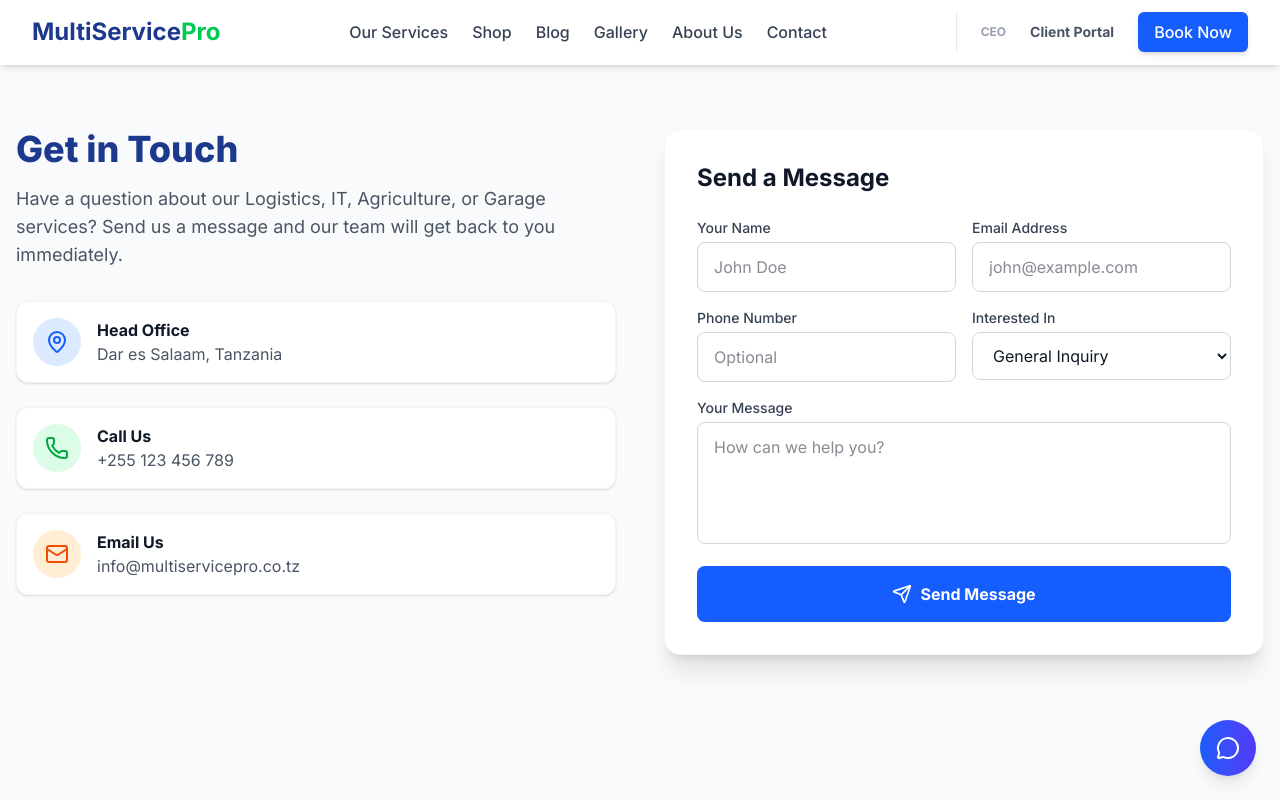
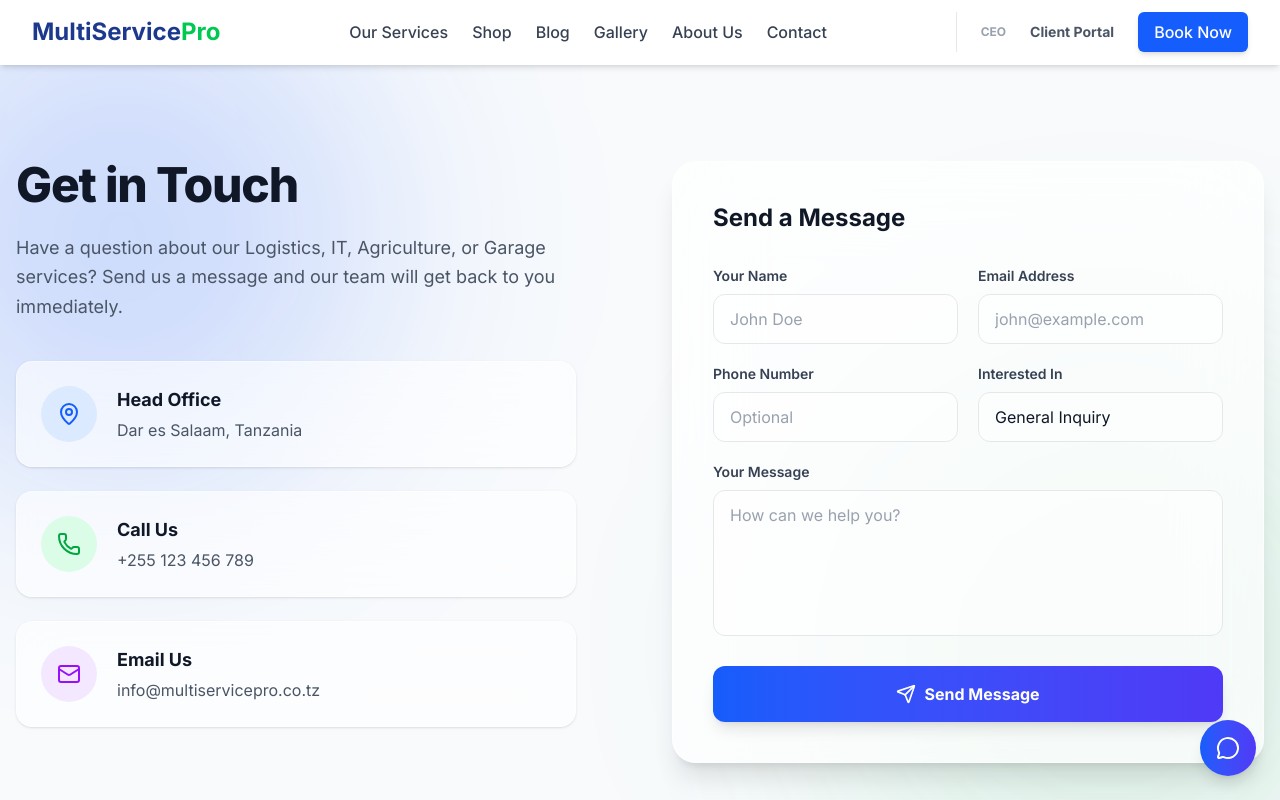
Before and after one commit to jemmziray-tech/multiservicepro, a Next.js app: page /contact in a window 1280 px wide. Shown: the top 800 px of the page. Built offline with nearby package versions, Linux system fonts and the light colour scheme; no server answers.

Commit message:
added famigation section

```diff
--- a/app/contact/page.tsx
+++ b/app/contact/page.tsx
@@ -35,96 +35,102 @@ export default function ContactPage() {
   };
 
   return (
-    <main className="min-h-screen bg-gray-50 py-16 px-4">
-      <div className="max-w-7xl mx-auto grid grid-cols-1 lg:grid-cols-2 gap-12">
+    <main className="min-h-screen bg-slate-50 dark:bg-[#09090b] py-24 px-4 relative overflow-hidden transition-colors duration-500">
+
+      {/* --- AMBIENT BACKGROUND GLOWS --- */}
+      <div className="absolute top-[-10%] left-[-10%] w-[500px] h-[500px] rounded-full bg-blue-600/20 dark:bg-blue-600/10 blur-[120px] pointer-events-none"></div>
+      <div className="absolute bottom-[-10%] right-[-10%] w-[600px] h-[600px] rounded-full bg-green-600/10 dark:bg-green-600/5 blur-[120px] pointer-events-none"></div>
+
+      <div className="max-w-7xl mx-auto grid grid-cols-1 lg:grid-cols-2 gap-16 relative z-10">
 
         {/* Left Side: Contact Info */}
-        <div className="space-y-8">
+        <div className="space-y-10 lg:pr-8">
           <div>
-            <h1 className="text-4xl font-extrabold text-blue-900">Get in Touch</h1>
-            <p className="text-gray-600 mt-4 text-lg">
+            <h1 className="text-4xl md:text-5xl font-extrabold text-gray-900 dark:text-white tracking-tight">Get in Touch</h1>
+            <p className="text-gray-600 dark:text-gray-400 mt-6 text-lg leading-relaxed">
               Have a question about our Logistics, IT, Agriculture, or Garage services? Send us a message and our team will get back to you immediately.
             </p>
           </div>
 
           <div className="space-y-6">
-            <div className="flex items-center gap-4 bg-white p-4 rounded-xl shadow-sm border border-gray-100">
-              <div className="bg-blue-100 p-3 rounded-full text-blue-600"><MapPin className="w-6 h-6" /></div>
+            <div className="flex items-center gap-5 bg-white/60 dark:bg-gray-900/40 backdrop-blur-xl p-6 rounded-2xl shadow-sm border border-white/40 dark:border-gray-800/60 hover:-translate-y-1 transition-transform">
+              <div className="bg-blue-100 dark:bg-blue-900/50 p-4 rounded-full text-blue-600 dark:text-blue-400"><MapPin className="w-6 h-6" /></div>
               <div>
-                <h3 className="font-bold text-gray-900">Head Office</h3>
-                <p className="text-gray-600">Dar es Salaam, Tanzania</p>
+                <h3 className="font-bold text-gray-900 dark:text-white text-lg">Head Office</h3>
+                <p className="text-gray-600 dark:text-gray-400 mt-1">Dar es Salaam, Tanzania</p>
               </div>
             </div>
 
-            <div className="flex items-center gap-4 bg-white p-4 rounded-xl shadow-sm border border-gray-100">
-              <div className="bg-green-100 p-3 rounded-full text-green-600"><Phone className="w-6 h-6" /></div>
+            <div className="flex items-center gap-5 bg-white/60 dark:bg-gray-900/40 backdrop-blur-xl p-6 rounded-2xl shadow-sm border border-white/40 dark:border-gray-800/60 hover:-translate-y-1 transition-transform">
+              <div className="bg-green-100 dark:bg-green-900/50 p-4 rounded-full text-green-600 dark:text-green-400"><Phone className="w-6 h-6" /></div>
               <div>
-                <h3 className="font-bold text-gray-900">Call Us</h3>
-                <p className="text-gray-600">+255 123 456 789</p>
+                <h3 className="font-bold text-gray-900 dark:text-white text-lg">Call Us</h3>
+                <p className="text-gray-600 dark:text-gray-400 mt-1">+255 123 456 789</p>
               </div>
             </div>
 
-            <div className="flex items-center gap-4 bg-white p-4 rounded-xl shadow-sm border border-gray-100">
-              <div className="bg-orange-100 p-3 rounded-full text-orange-600"><Mail className="w-6 h-6" /></div>
+            <div className="flex items-center gap-5 bg-white/60 dark:bg-gray-900/40 backdrop-blur-xl p-6 rounded-2xl shadow-sm border border-white/40 dark:border-gray-800/60 hover:-translate-y-1 transition-transform">
+              <div className="bg-purple-100 dark:bg-purple-900/50 p-4 rounded-full text-purple-600 dark:text-purple-400"><Mail className="w-6 h-6" /></div>
               <div>
-                <h3 className="font-bold text-gray-900">Email Us</h3>
-                <p className="text-gray-600">info@multiservicepro.co.tz</p>
+                <h3 className="font-bold text-gray-900 dark:text-white text-lg">Email Us</h3>
+                <p className="text-gray-600 dark:text-gray-400 mt-1">info@multiservicepro.co.tz</p>
               </div>
             </div>
           </div>
         </div>
 
         {/* Right Side: The Smart Form */}
-        <div className="bg-white p-8 rounded-2xl shadow-xl border border-gray-100">
-          <h2 className="text-2xl font-bold text-gray-900 mb-6">Send a Message</h2>
+        <div className="bg-white/70 dark:bg-gray-900/50 backdrop-blur-2xl p-8 md:p-10 rounded-3xl shadow-xl border border-white/50 dark:border-gray-800/80">
+          <h2 className="text-2xl font-bold text-gray-900 dark:text-white mb-8">Send a Message</h2>
 
           {success ? (
-            <div className="bg-green-50 border border-green-200 text-green-800 p-6 rounded-xl text-center space-y-3">
-              <CheckCircle className="w-12 h-12 text-green-500 mx-auto" />
-              <p className="font-bold text-lg">Message Sent Successfully!</p>
-              <p className="text-sm">We will be in touch shortly.</p>
+            <div className="bg-green-50/80 dark:bg-green-900/20 backdrop-blur-md border border-green-200 dark:border-green-800/50 text-green-800 dark:text-green-400 p-8 rounded-2xl text-center space-y-4 my-10">
+              <CheckCircle className="w-16 h-16 text-green-500 mx-auto" />
+              <p className="font-bold text-xl">Message Sent Successfully!</p>
+              <p className="text-base opacity-90">We will be in touch shortly.</p>
             </div>
           ) : (
-            <form onSubmit={handleSubmit} className="space-y-4">
-              <div className="grid grid-cols-1 md:grid-cols-2 gap-4">
+            <form onSubmit={handleSubmit} className="space-y-5">
+              <div className="grid grid-cols-1 md:grid-cols-2 gap-5">
                 <div>
-                  <label className="block text-sm font-medium text-gray-700 mb-1">Your Name</label>
+                  <label className="block text-sm font-semibold text-gray-700 dark:text-gray-300 mb-2">Your Name</label>
                   <input type="text" required value={name} onChange={(e) => setName(e.target.value)}
-                    className="w-full px-4 py-3 rounded-lg border border-gray-300 focus:ring-2 focus:ring-blue-600 outline-none text-gray-900 bg-white" placeholder="John Doe" />
+                    className="w-full px-4 py-3 rounded-xl border border-gray-200 dark:border-gray-700 focus:ring-2 focus:ring-blue-500 focus:border-transparent outline-none text-gray-900 dark:text-white bg-white/50 dark:bg-gray-950/50 transition-all placeholder-gray-400" placeholder="John Doe" />
                 </div>
                 <div>
-                  <label className="block text-sm font-medium text-gray-700 mb-1">Email Address</label>
+                  <label className="block text-sm font-semibold text-gray-700 dark:text-gray-300 mb-2">Email Address</label>
                   <input type="email" required value={email} onChange={(e) => setEmail(e.target.value)}
-                    className="w-full px-4 py-3 rounded-lg border border-gray-300 focus:ring-2 focus:ring-blue-600 outline-none text-gray-900 bg-white" placeholder="john@example.com" />
+                    className="w-full px-4 py-3 rounded-xl border border-gray-200 dark:border-gray-700 focus:ring-2 focus:ring-blue-500 focus:border-transparent outline-none text-gray-900 dark:text-white bg-white/50 dark:bg-gray-950/50 transition-all placeholder-gray-400" placeholder="john@example.com" />
                 </div>
               </div>
 
-              <div className="grid grid-cols-1 md:grid-cols-2 gap-4">
+              <div className="grid grid-cols-1 md:grid-cols-2 gap-5">
                 <div>
-                  <label className="block text-sm font-medium text-gray-700 mb-1">Phone Number</label>
+                  <label className="block text-sm font-semibold text-gray-700 dark:text-gray-300 mb-2">Phone Number</label>
                   <input type="tel" value={phone} onChange={(e) => setPhone(e.target.value)}
-                    className="w-full px-4 py-3 rounded-lg border border-gray-300 focus:ring-2 focus:ring-blue-600 outline-none text-gray-900 bg-white" placeholder="Optional" />
+                    className="w-full px-4 py-3 rounded-xl border border-gray-200 dark:border-gray-700 focus:ring-2 focus:ring-blue-500 focus:border-transparent outline-none text-gray-900 dark:text-white bg-white/50 dark:bg-gray-950/50 transition-all placeholder-gray-400" placeholder="Optional" />
                 </div>
                 <div>
-                  <label className="block text-sm font-medium text-gray-700 mb-1">Interested In</label>
+                  <label className="block text-sm font-semibold text-gray-700 dark:text-gray-300 mb-2">Interested In</label>
                   <select value={service} onChange={(e) => setService(e.target.value)}
-                    className="w-full px-4 py-3 rounded-lg border border-gray-300 focus:ring-2 focus:ring-blue-600 outline-none text-gray-900 bg-white">
+                    className="w-full px-4 py-3 rounded-xl border border-gray-200 dark:border-gray-700 focus:ring-2 focus:ring-blue-500 focus:border-transparent outline-none text-gray-900 dark:text-white bg-white/50 dark:bg-gray-950/50 transition-all appearance-none">
                     <option value="General Inquiry">General Inquiry</option>
                     <option value="Logistics">Logistics</option>
                     <option value="IT Services">IT Services</option>
                     <option value="Agriculture">Agriculture</option>
+                    <option value="Farmigation & Cleaning">Farmigation & Cleaning</option>
                     <option value="Garage">Garage</option>
                   </select>
                 </div>
               </div>
 
               <div>
-                <label className="block text-sm font-medium text-gray-700 mb-1">Your Message</label>
-                <textarea required value={message} onChange={(e) => setMessage(e.target.value)} rows={4}
-                  className="w-full px-4 py-3 rounded-lg border border-gray-300 focus:ring-2 focus:ring-blue-600 outline-none text-gray-900 bg-white resize-none" placeholder="How can we help you?"></textarea>
+                <label className="block text-sm font-semibold text-gray-700 dark:text-gray-300 mb-2">Your Message</label>
+                <textarea required value={message} onChange={(e) => setMessage(e.target.value)} rows={5}
+                  className="w-full px-4 py-3 rounded-xl border border-gray-200 dark:border-gray-700 focus:ring-2 focus:ring-blue-500 focus:border-transparent outline-none text-gray-900 dark:text-white bg-white/50 dark:bg-gray-950/50 transition-all resize-none placeholder-gray-400" placeholder="How can we help you?"></textarea>
               </div>
 
-              <button type="submit" disabled={loading} className="w-full bg-blue-600 text-white px-6 py-4 rounded-lg font-bold hover:bg-blue-700 transition flex justify-center items-center gap-2">
+              <button type="submit" disabled={loading} className="w-full bg-gradient-to-r from-blue-600 to-indigo-600 text-white px-6 py-4 rounded-xl font-bold hover:from-blue-500 hover:to-indigo-500 transition-all shadow-lg hover:shadow-xl hover:-translate-y-0.5 flex justify-center items-center gap-2 mt-6">
                 {loading ? <Loader2 className="animate-spin w-5 h-5" /> : <><Send className="w-5 h-5" /> Send Message</>}
               </button>
             </form>
```
